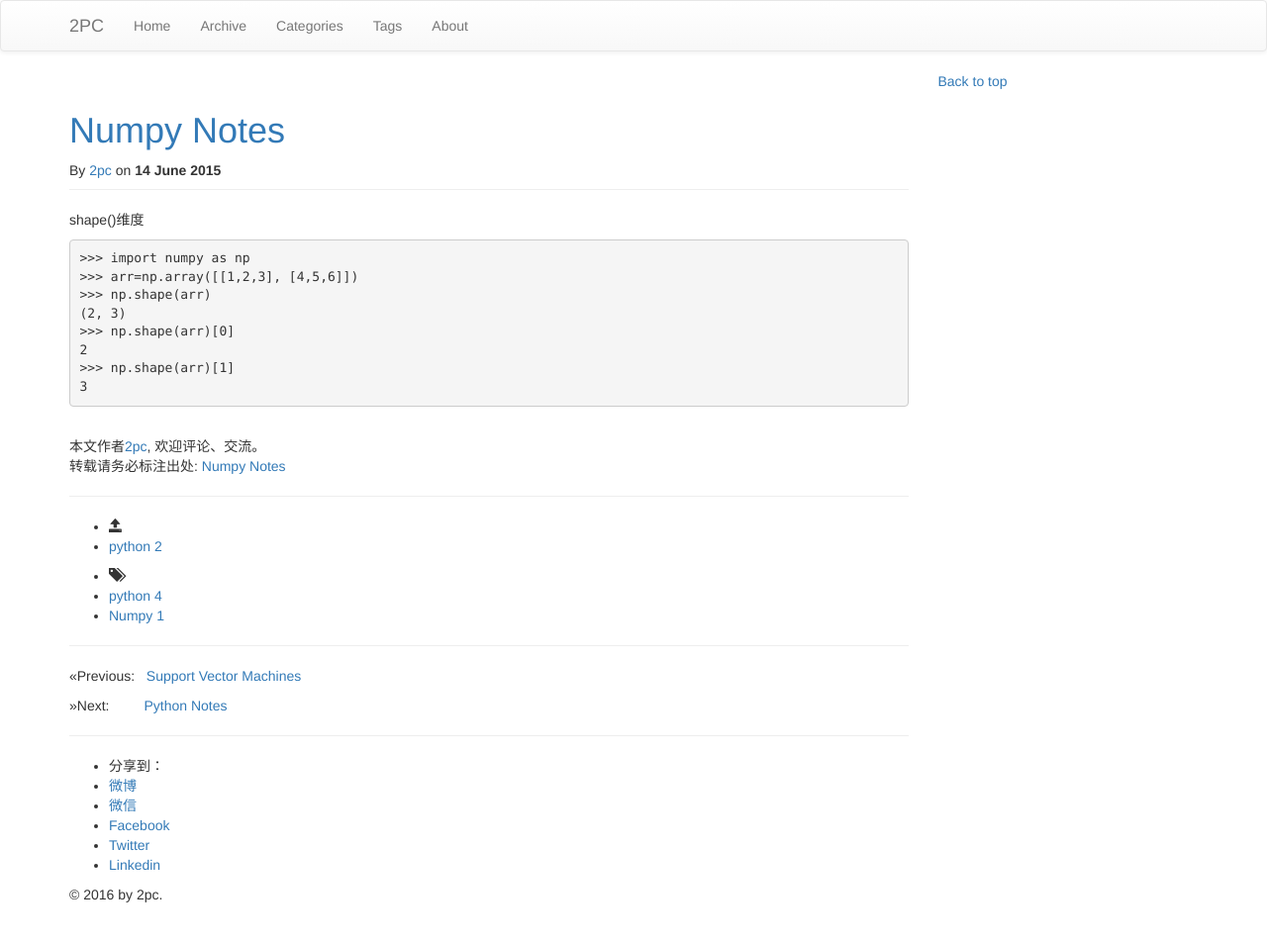
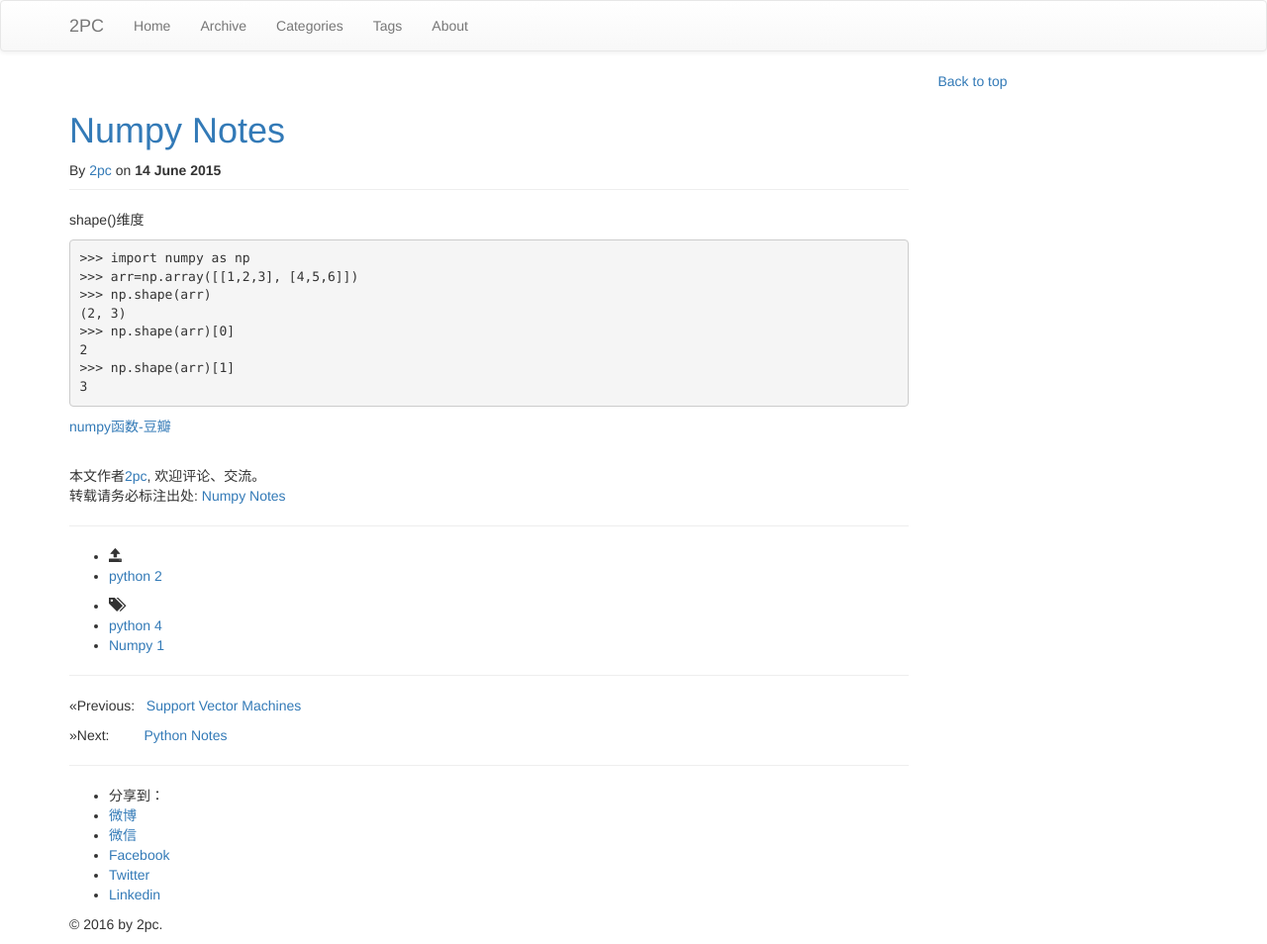
Before and after one commit to luyee/2pc.github.io, a Jekyll site: the page built from _posts/python/2015-06-14-Numpy-Notes.md, in a window 1280 px wide. Shown: the whole page at 99% size. Built offline with Jekyll 4.4.1, drawn with Linux system fonts in a browser that asks for light colours; nearby versions of some CDN libraries; library files that are not in the unit come from our copies; comment, search, counter and statistics services are not loaded; before the commit the page ends 924 px from its top, so only the background shows below that.

Commit message:
Update 2015-06-14-Numpy-Notes.md

````diff
--- a/_posts/python/2015-06-14-Numpy-Notes.md
+++ b/_posts/python/2015-06-14-Numpy-Notes.md
@@ -19,3 +19,5 @@ shape()维度
 >>> np.shape(arr)[1]
 3
 ```
+
+[numpy函数-豆瓣](http://www.douban.com/note/363857295/)
````
